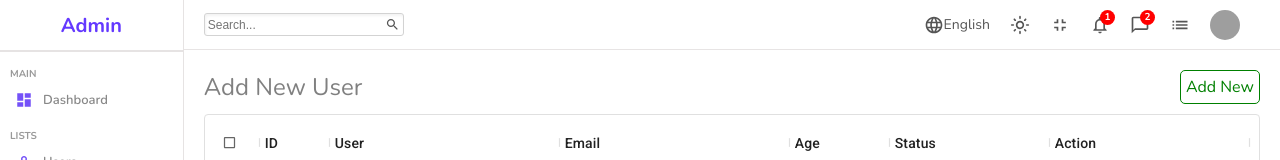
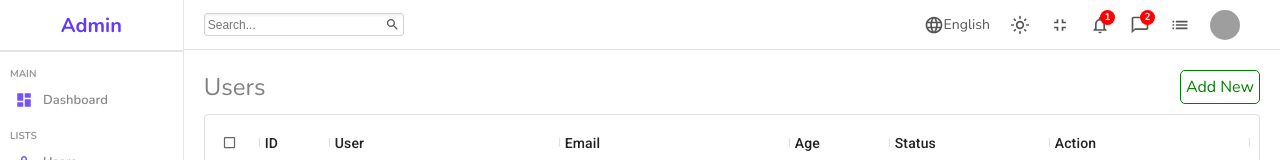
Before and after one commit to esteemayo/admin-dashboard, a React (Create React App) app: page /users in a window 1280 px wide. Shown: the top 160 px of the page. Built offline with nearby package versions, Linux system fonts and the light colour scheme; grey boxes are pictures that could not be loaded.

Commit message:
feat: modify

```diff
--- a/src/components/datatable/DataTable.jsx
+++ b/src/components/datatable/DataTable.jsx
@@ -61,7 +61,7 @@ const DataTable = ({ columns }) => {
   return (
     <div className='datatable'>
       <div className='datatable-title'>
-        {path === 'users' ? 'Add new user' : 'Add new product'}
+        {path}
         <Link to={`/${path}/new`} className='link'>
           Add new
         </Link>
```
